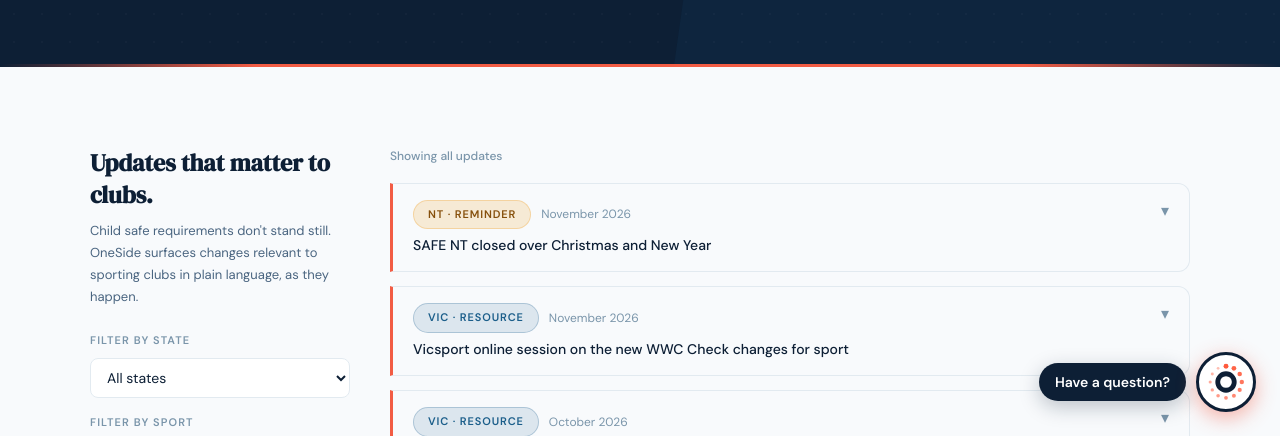
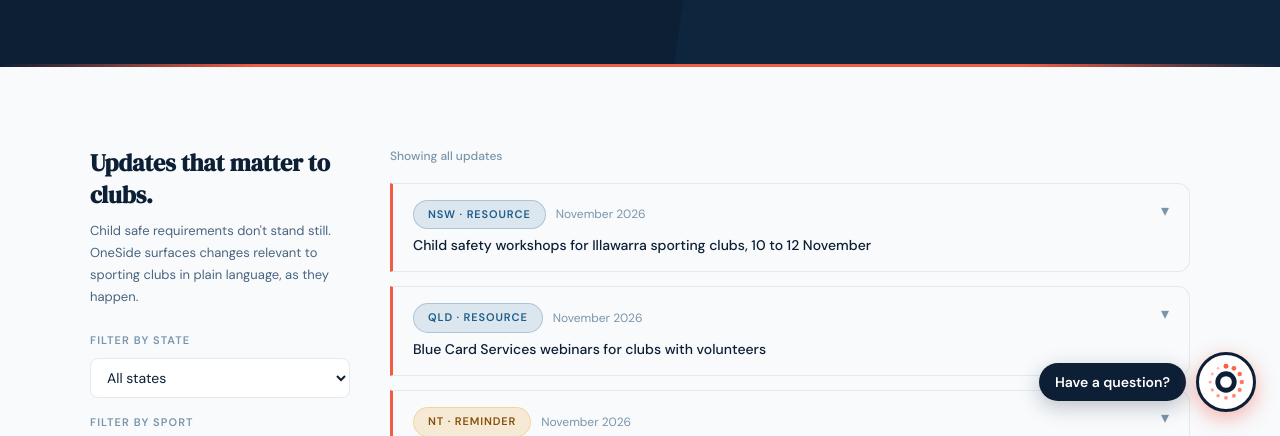
Before and after one commit to OneSideAus/OneSide-Australia-Website, a plain HTML site: page updates.html in a window 1280 px wide. Shown: the part 364-800 px from the top of the page. Drawn offline with nearby package versions, Linux system fonts and the light colour scheme.

Commit message:
Approve all: add 2 updates

```diff
--- a/updates.html
+++ b/updates.html
@@ -129,6 +129,8 @@
         <div>
           <div style="font-size:12px;font-weight:500;color:var(--text-light);margin-bottom:16px;" id="updates-count">Showing all updates</div>
           <div id="updates-list">
+            <div class="update-card" data-region="nsw" data-sport="all" data-sortdate="2026-11"><div class="uc-head" onclick="toggleUpdate(this.closest('.update-card'))"><div class="uc-head-inner"><div class="uc-meta"><span class="uc-tag t-resource">NSW · Resource</span><span class="uc-date">November 2026</span></div><h5>Child safety workshops for Illawarra sporting clubs, 10 to 12 November</h5></div><span class="uc-chevron">▾</span></div><div class="uc-body"><p>The NSW Office of Sport and Wollongong City Council are running interactive child safety workshops in Wollongong, Dapto and Woonona from 10 to 12 November 2026. Delivered by the Office of Sport and the Office of the Children&#39;s Guardian, they cover de-escalating challenging behaviour, managing child safety risks and implementing Child Safe Standards. Illawarra sporting organisations can register through the Illawarra Sport Integrity Roadshow page.</p><a href="https://www.nsw.gov.au/departments-and-agencies/office-of-sport/news-media/keeping-children-safe-sport" class="uc-source-link" target="_blank" rel="noopener">Read more at Office of Sport NSW ↗</a></div></div>
+            <div class="update-card" data-region="qld" data-sport="all" data-sortdate="2026-11"><div class="uc-head" onclick="toggleUpdate(this.closest('.update-card'))"><div class="uc-head-inner"><div class="uc-meta"><span class="uc-tag t-resource">QLD · Resource</span><span class="uc-date">November 2026</span></div><h5>Blue Card Services webinars for clubs with volunteers</h5></div><span class="uc-chevron">▾</span></div><div class="uc-body"><p>Blue Card Services is running online sessions on Microsoft Teams for organisations that have volunteers working with children, on 18 November and 9 December 2026. Sessions cover who needs a blue card, how to apply for a volunteer blue card and what volunteers and organisations must do under blue card laws. A Ready, Set, Compliant session on 1 December 2026 covers linking requirements, the employee register and the Organisation Portal.</p><a href="https://www.qld.gov.au/jobs/blue-card/contacting/events" class="uc-source-link" target="_blank" rel="noopener">Read more at Blue Card Services, Queensland Government ↗</a></div></div>
             <div class="update-card" data-region="nt" data-sport="all" data-sortdate="2026-11"><div class="uc-head" onclick="toggleUpdate(this.closest('.update-card'))"><div class="uc-head-inner"><div class="uc-meta"><span class="uc-tag t-reminder">NT · Reminder</span><span class="uc-date">November 2026</span></div><h5>SAFE NT closed over Christmas and New Year</h5></div><span class="uc-chevron">▾</span></div><div class="uc-body"><p>SAFE NT, which handles Working with Children Clearances (Ochre Cards), will close its Customer Service Centre at 71 Smith St and its Call Centre from Monday 21 December 2026 to Friday 1 January 2027, reopening Monday 4 January 2027. Online self-service options stay available during the break. Clubs should remind coaches and volunteers who need in-person or phone help with an Ochre Card to contact SAFE NT before 21 December.</p><a href="https://pfes.nt.gov.au/SAFENT" class="uc-source-link" target="_blank" rel="noopener">Read more at NT Police, Fire and Emergency Services (SAFE NT) ↗</a></div></div>
             <div class="update-card" data-region="vic" data-sport="all" data-sortdate="2026-11"><div class="uc-head" onclick="toggleUpdate(this.closest('.update-card'))"><div class="uc-head-inner"><div class="uc-meta"><span class="uc-tag t-resource">VIC · Resource</span><span class="uc-date">November 2026</span></div><h5>Vicsport online session on the new WWC Check changes for sport</h5></div><span class="uc-chevron">▾</span></div><div class="uc-body"><p>Vicsport is running a free online Child Safe Sport Community of Practice on Monday 16 November 2026, 10:30am to 12:00pm, on the Working with Children Check changes that started on 19 October 2026. It will cover WWC Connect, the mandatory child safety training and how to put the changes into practice in sporting organisations, clubs and associations. Registrations close at 11:55pm on 15 November 2026.</p><a href="https://www.vicsport.com.au/events/388720" class="uc-source-link" target="_blank" rel="noopener">Read more at Vicsport ↗</a></div></div>
             <div class="update-card" data-region="vic" data-sport="all" data-sortdate="2026-10"><div class="uc-head" onclick="toggleUpdate(this.closest('.update-card'))"><div class="uc-head-inner"><div class="uc-meta"><span class="uc-tag t-resource">VIC · Resource</span><span class="uc-date">October 2026</span></div><h5>Football Victoria publishes WWC Connect how-to guide for clubs</h5></div><span class="uc-chevron">▾</span></div><div class="uc-body"><p>Football Victoria has a Working With Children Reform section on its child safety page, including a step-by-step &#39;How to use WWC Connect Guide&#39; for club administrators and a link to the government webinar on the changes. The page states that all clubs must verify workers or volunteers in child related roles hold a valid Working with Children Check clearance via the WWC checker, and that clubs must also register their organisation through Services Victoria WWC Connect.</p><a href="https://footballvictoria.com.au/about/policies/child-safety" class="uc-source-link" target="_blank" rel="noopener">Read more at Football Victoria ↗</a></div></div>
```
